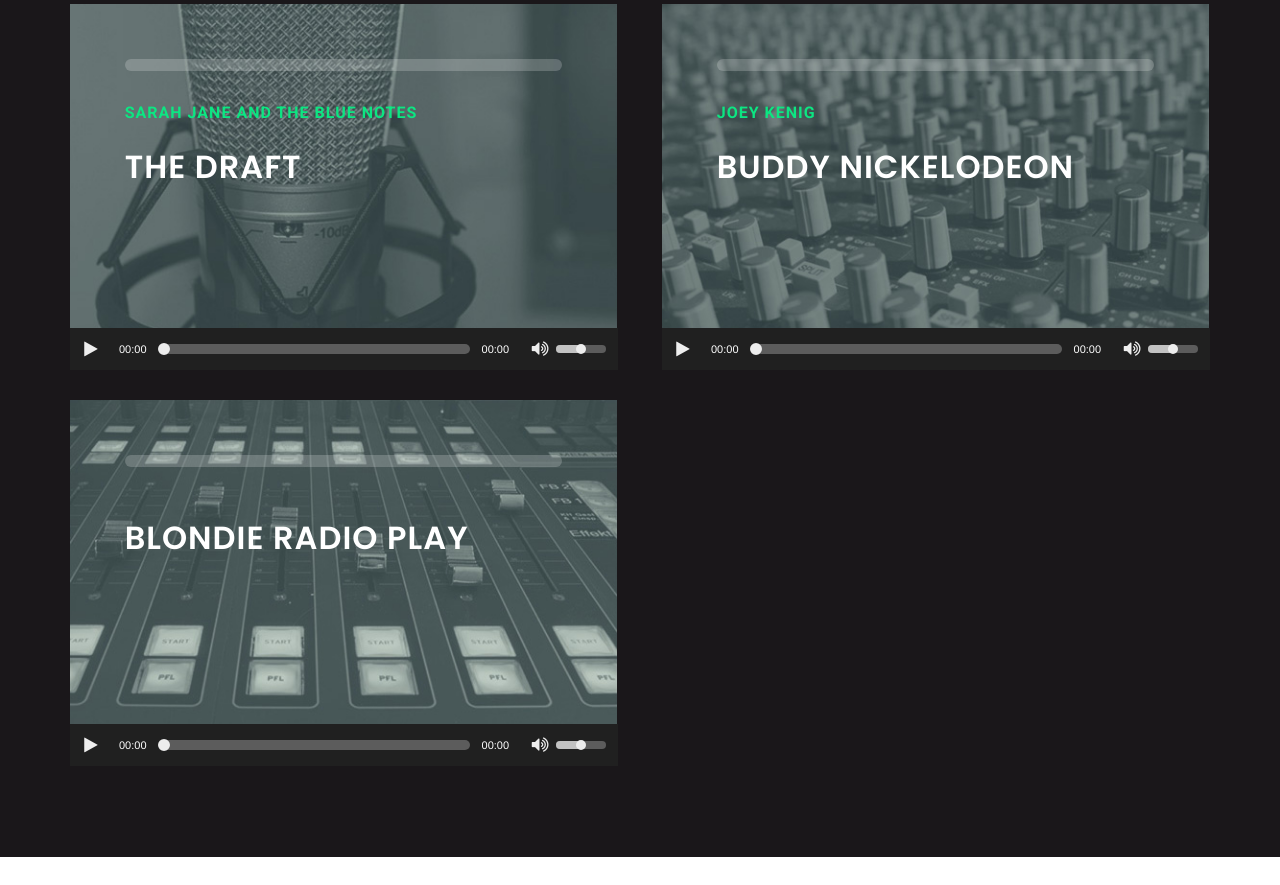
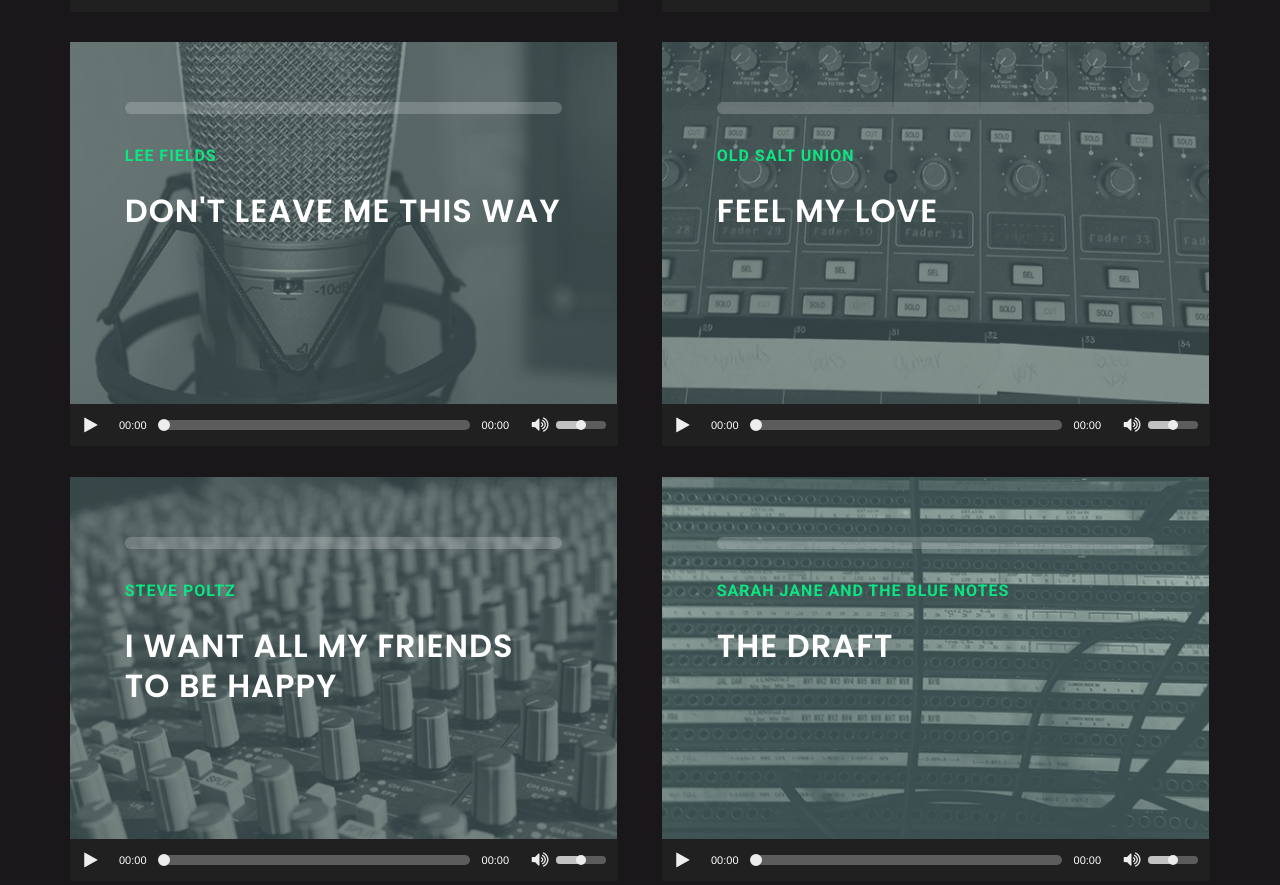
Before and after one commit to hmhudson/hmhudson.github.io, a plain HTML site: page index.html in a window 1280 px wide. Shown: the part 1296-2181 px from the top of the page. Drawn offline with Linux system fonts and the light colour scheme.

Commit message:
Added 3 new audio samples + photos

```diff
--- a/index.html
+++ b/index.html
@@ -88,7 +88,7 @@
                     <div class="isotope-item season-3 init">
                         <a href="single-episode.html" class="isotope-img-container">
                             <div class="zoom-image-container-progression">
-                                <img src="images/demo/Changes_570.jpg" alt="podcast" width="570" height="380" />
+                                <img src="images/demo/1.jpg" alt="podcast" width="570" height="380" />
                             </div>
                         </a>
                         <div class="isotope-index-text">
@@ -109,7 +109,7 @@
                     <div class="isotope-item season-3 init">
                         <a href="single-episode.html" class="isotope-img-container">
                             <div class="zoom-image-container-progression">
-                                <img src="images/demo/Stowaway_570.jpg" alt="podcast" width="570" height="340" />
+                                <img src="images/demo/2.jpg" alt="podcast" width="570" height="340" />
                             </div>
                         </a>
                         <div class="isotope-index-text">
@@ -127,10 +127,73 @@
                             </audio>
                         </div>
                     </div>
+                    <div class="isotope-item season-3 init">
+                        <a href="single-episode.html" class="isotope-img-container">
+                            <div class="zoom-image-container-progression">
+                                <img src="images/demo/3.jpg" alt="podcast" width="570" height="340" />
+                            </div>
+                        </a>
+                        <div class="isotope-index-text">
+                                <div class="soundbyte-divider-progression"></div>
+                                <div class="clearfix-progression"></div>
+                                <div class="soundbyte-podcast-progression-meta">
+                                    <div class="alignleft">Lee Fields</div>
+                                    <div class="clearfix-progression"></div>
+                                </div>
+                                <div class="soundbyte-podcast-progression-title">Don't Leave Me This Way</div>
+                        </div>
+                        <div class="responsive-wrapper responsive-audio">
+                            <audio class="progression-single progression-skin progression-minimal-dark progression-audio-player" controls="controls" preload="none">
+                            <source src="Player/media//Don't Leave Me This Way.mp3" type="audio/mp3"/>
+                            </audio>
+                        </div>
+                    </div>
+                     <div class="isotope-item season-3 init">
+                        <a href="single-episode.html" class="isotope-img-container">
+                            <div class="zoom-image-container-progression">
+                                <img src="images/demo/4.jpg" alt="podcast" width="570" height="340" />
+                            </div>
+                        </a>
+                        <div class="isotope-index-text">
+                                <div class="soundbyte-divider-progression"></div>
+                                <div class="clearfix-progression"></div>
+                                <div class="soundbyte-podcast-progression-meta">
+                                    <div class="alignleft">Old Salt Union</div>
+                                    <div class="clearfix-progression"></div>
+                                </div>
+                                <div class="soundbyte-podcast-progression-title">Feel My Love</div>
+                        </div>
+                        <div class="responsive-wrapper responsive-audio">
+                            <audio class="progression-single progression-skin progression-minimal-dark progression-audio-player" controls="controls" preload="none">
+                            <source src="Player/media//Feel My Love.mp3" type="audio/mp3"/>
+                            </audio>
+                        </div>
+                    </div>
+                     <div class="isotope-item season-3 init">
+                        <a href="single-episode.html" class="isotope-img-container">
+                            <div class="zoom-image-container-progression">
+                                <img src="images/demo/5.jpg" alt="podcast" width="570" height="340" />
+                            </div>
+                        </a>
+                        <div class="isotope-index-text">
+                                <div class="soundbyte-divider-progression"></div>
+                                <div class="clearfix-progression"></div>
+                                <div class="soundbyte-podcast-progression-meta">
+                                    <div class="alignleft">Steve Poltz</div>
+                                    <div class="clearfix-progression"></div>
+                                </div>
+                                <div class="soundbyte-podcast-progression-title">I Want All My Friends to Be Happy</div>
+                        </div>
+                        <div class="responsive-wrapper responsive-audio">
+                            <audio class="progression-single progression-skin progression-minimal-dark progression-audio-player" controls="controls" preload="none">
+                            <source src="Player/media//I Want All My Friends to Be Happy.mp3" type="audio/mp3"/>
+                            </audio>
+                        </div>
+                    </div>
                     <div class="isotope-item season-2 init">
                         <a href="single-episode.html" class="isotope-img-container">
                             <div class="zoom-image-container-progression">
-                                <img src="images/demo/TheDraft_570.jpg" alt="podcast" width="570" height="380" />
+                                <img src="images/demo/6.jpg" alt="podcast" width="570" height="380" />
                             </div>
                         </a>
                         <div class="isotope-index-text">
@@ -151,7 +214,7 @@
                     <div class="isotope-item season-2 init">
                         <a href="single-episode.html" class="isotope-img-container">
                             <div class="zoom-image-container-progression">
-                                <img src="images/demo/Buddy_570.jpg" alt="podcast" width="570" height="380" />
+                                <img src="images/demo/7.jpg" alt="podcast" width="570" height="380" />
                             </div>
                         </a>
                         <div class="isotope-index-text">
@@ -172,7 +235,7 @@
                     <div class="isotope-item season-1 init">
                         <a href="single-episode.html" class="isotope-img-container">
                             <div class="zoom-image-container-progression">
-                                <img src="images/demo/Blondie_570.jpg" alt="podcast" width="570" height="380" />
+                                <img src="images/demo/8.jpg" alt="podcast" width="570" height="380" />
                             </div>
                         </a>
                         <div class="isotope-index-text">
```
Also changed, not shown: images/demo/1.jpg (added), images/demo/2.jpg (added), images/demo/3.jpg (added), images/demo/4.jpg (added), images/demo/5.jpg (added), images/demo/6.jpg (added), images/demo/7.jpg (added), images/demo/8.jpg (added), images/demo/Blondie_570.jpg (deleted), images/demo/Buddy_570.jpg (deleted), images/demo/Changes_570.jpg (deleted), images/demo/Stowaway_570.jpg (deleted), images/demo/TheDraft_570.jpg (deleted), 3 other files.
